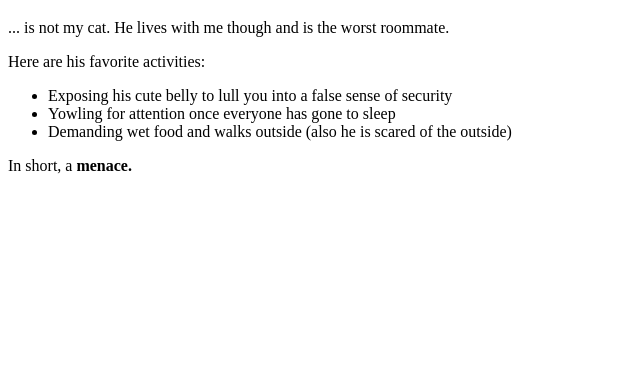
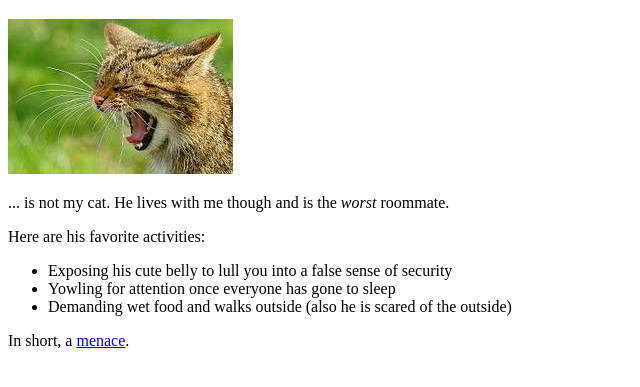
Before and after one commit to kbordon/pet_web, a plain HTML site: page pet-webpage.html in a window 1280 px wide. Shown: the part 61-448 px from the top of the page, without its empty margins (0-640 px from the left). Drawn offline with Linux system fonts and the light colour scheme.

Commit message:
added emphasis tag, image and link to web page about not my cat

```diff
--- a/pet-webpage.html
+++ b/pet-webpage.html
@@ -5,7 +5,8 @@
   </head>
   <body>
     <h1>Bustopher McCavity-Jones...</h1>
-    <p> ... is not my cat. He lives with me though and is the worst roommate.</p>
+    <img src="img/wildcat.jpeg" alt="A photo of a wild cat, the life Busti longs for">
+    <p> ... is not my cat. He lives with me though and is the <em>worst</em> roommate.</p>
     <p>Here are his favorite activities:</p>
 
     <ul>
@@ -14,6 +15,6 @@
       <li>Demanding wet food and walks outside (also he is scared of the outside)</li>
     </ul>
 
-    <p>In short, a <strong>menace.</strong></p>
+    <p>In short, a <a href="http://www.example.com/menace.html">menace</a>.</p>
   </body>
 </html>
```
Also changed, not shown: img/wildcat.jpeg (added).
